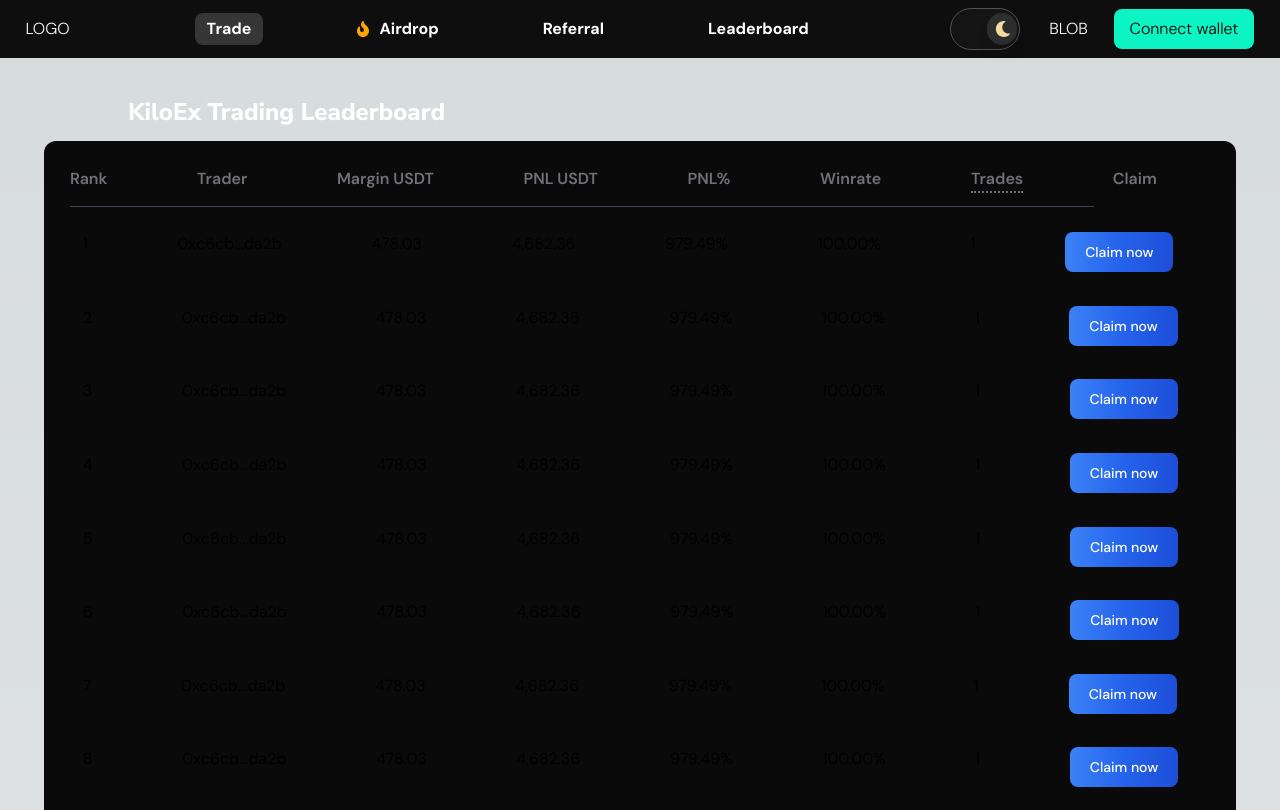
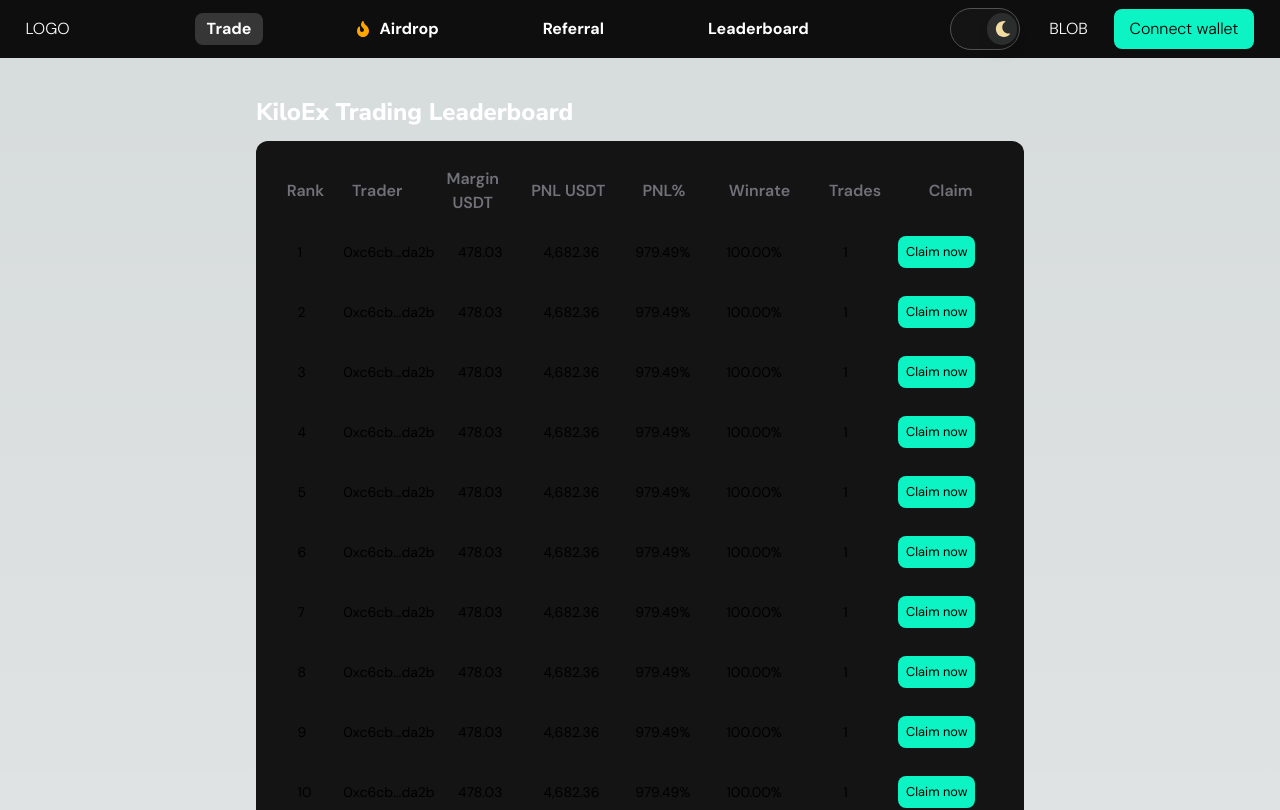
Before and after one commit to Remex-Trade/landing-page, a Next.js app: page /site/Leaderboard in a window 1280 px wide. Shown: the top 810 px of the page. Built offline with nearby package versions, Linux system fonts and the light colour scheme.

Commit message:
Fixed leaderboard

```diff
--- a/app/site/Leaderboard/page.js
+++ b/app/site/Leaderboard/page.js
@@ -404,35 +404,36 @@
     }
   ]
   return (
-    <div className='flex flex-col justify-center items-center gap-[1vw] m-[3vw]'>
-      <h1 className='text-white font-extrabold text-2xl self-start ml-[7vw]'>KiloEx Trading Leaderboard</h1>
-      <div className='flex flex-col gap-[1vw] bg-neutral-950 p-[2vw] rounded-xl'>
-        <div className='flex gap-[7vw] text-zinc-500 font-semibold text-md'>
-          <div>Rank</div>
-          <div>Trader</div>
-          <div>Margin USDT</div>
-          <div>PNL USDT</div>
-          <div>PNL%</div>
-          <div>Winrate</div>
-          <div className='border-dotted border-zinc-500 border-b-2'>Trades</div>
-          <div>Claim</div>
+    <div className='w-full flex justify-center items-center'>
+    <div className='flex flex-col justify-center items-center gap-[1vw] m-[3vw] w-3/5'>
+      <h1 className='text-white font-extrabold text-2xl self-start '>KiloEx Trading Leaderboard</h1>
+      <div className='flex flex-col gap-[1vw] bg-[#141414] p-[2vw] rounded-xl w-full'>
+        <div className='flex text-zinc-500 items-center text-center jusitfy-center font-semibold text-md w-full'>
+          <div className=' w-1/2'>Rank</div>
+          <div className=' w-full'>Trader</div>
+          <div className=' w-full'>Margin USDT</div>
+          <div className=' w-full'>PNL USDT</div>
+          <div className=' w-full'>PNL%</div>
+          <div className=' w-full'>Winrate</div>
+          <div className=' w-full'>Trades</div>
+          <div className=' w-full'>Claim</div>
         </div>
-        <hr className='h-px bg-gray-200 border-0 dark:bg-gray-700 w-[80vw]'/>
-        <div className='flex flex-col'>
+        {/* <hr className='h-px bg-gray-200 border-0 dark:bg-gray-700 w-[80vw]'/> */}
+        <div className='flex flex-col gap-3'>
         {
           Leaderboard.map((data,index)=>{
             return(
-                <div className='flex gap-[7vw] font-normal p-[1vw] text-md hover:bg-neutral-800'>
-                  <div>
+                <div className='flex font-normal text-center items-center justify-center text-sm hover:bg-neutral-800 w-full px-4 py-2 rounded-xl'>
+                  <div className='flex w-1/2'>
                     {index+1}
                   </div>
-                  <div>{data.Trading}</div>
-                  <div>{data.Margin}</div>
-                  <div>{data.USDT}</div>
-                  <div>{data.PNL}</div>
-                  <div>{data.Winrate}</div>
-                  <div>{data.Trades}</div>
-                  <div><button type="button" class="text-white bg-gradient-to-r from-blue-500 via-blue-600 to-blue-700 hover:bg-gradient-to-br focus:ring-4 focus:outline-none focus:ring-blue-300 dark:focus:ring-blue-800 font-medium rounded-lg text-sm px-5 py-2.5 text-center me-2 mb-2">Claim now</button></div>
+                  <div className='w-full'>{data.Trading}</div>
+                  <div className='w-full'>{data.Margin}</div>
+                  <div className='w-full'>{data.USDT}</div>
+                  <div className='w-full'>{data.PNL}</div>
+                  <div className='w-full'>{data.Winrate}</div>
+                  <div className='w-full'>{data.Trades}</div>
+                  <div className='w-full flex items-center justify-center'><button type="button" class="bg-[#0cf3c4] text-black rounded-lg text-[0.8rem] text-center px-2 py-1.5">Claim now</button></div>
                 </div>
             )
           })
@@ -441,6 +442,7 @@
       </div>
 
     </div>
+    </div>
   )
 }
 
```
